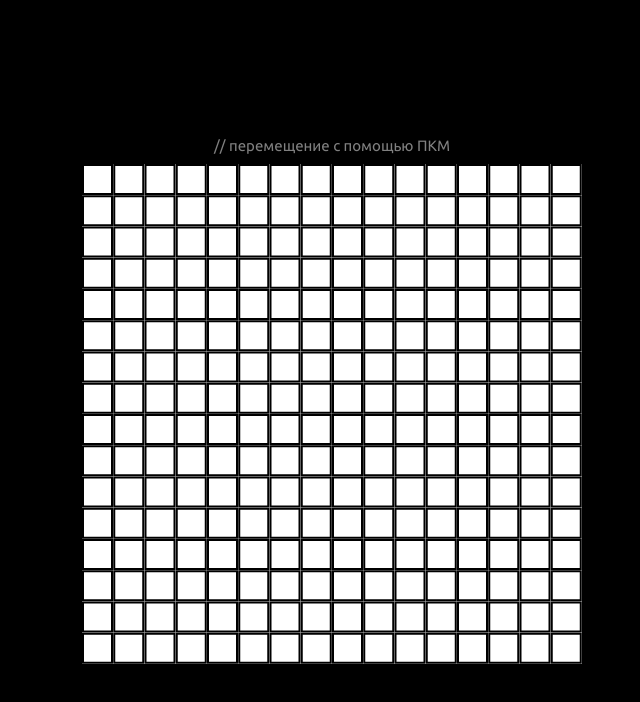
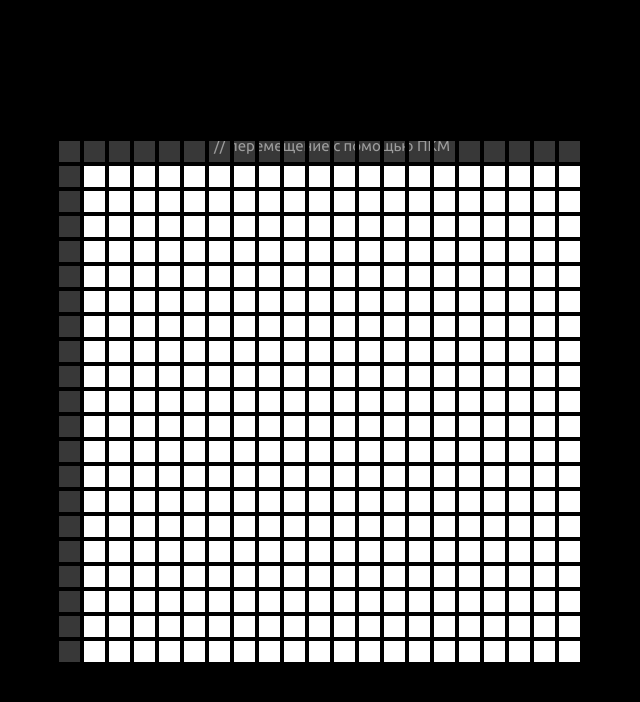
Before and after one commit to Volshebnik09/react-app, a React (Create React App) app: page / in a window 1280 px wide. Shown: the top 702 px of the page, without its empty margins (308-948 px from the left). Built offline with nearby package versions, Linux system fonts and the light colour scheme.

Commit message:
Render and MVVM update

```diff
--- /dev/null
+++ b/src/components/Cell/Cell.tsx
@@ -0,0 +1,24 @@
+import { CellProps} from "../../Types/Game"
+import { getCellsSize} from "../gameModel"
+
+function Cell({x,y,symbol,onClick}:CellProps){
+
+    return (
+      <div
+        onClick={onClick}
+        style={{
+          width: getCellsSize(),
+          height: getCellsSize(),
+          position: "absolute",
+          fontSize: getCellsSize(),
+          transform: `translate(${x * getCellsSize()}px,${
+            y * getCellsSize()
+          }px)`,
+        }}
+        className={"cell"}
+      >
+        {symbol}
+      </div>
+    );
+}
+export default Cell
--- a/src/components/Game/Game.tsx
+++ b/src/components/Game/Game.tsx
@@ -1,74 +1,19 @@
 import  {useRef} from 'react';
 import GameOS from "../gameOS/GameOS";
 import {GameProps} from "../../Types/Game";
-
+import {changePlayer, setPlayers} from "../playersModel"
+import { setCellsPerWidth, setGameSize, setToWin } from '../gameModel';
 
 function Game({width,height,cellsPerWidth,players,toWin}:GameProps) {
-    let cellsSize = width/cellsPerWidth
-    let currentPlayerId = 0
     const game = useRef(null);
 
-    const changePlayer = ()=>{
-        if (currentPlayerId >= players.length -1){
-            currentPlayerId = 0
-        } else {
-            currentPlayerId++
-        }
-    }
+    setPlayers(players);
+    changePlayer();
 
-    const getCurrentPlayer = ()=>{
-        return players[currentPlayerId]
-    }
+    setGameSize(width,height);
+    setToWin(toWin);
+    setCellsPerWidth(cellsPerWidth);
 
-    function horizontalCheck(x: number, y: number, symbol: string,getSymbolInField:(x:number,y:number)=>string) {
-        // горизонтальная проверка
-
-        let counter = 0;
-        for (let n = -toWin + 1; n < toWin; n++) {
-            if (symbol === getSymbolInField(x - n, y)) {
-                counter++;
-                if (counter === toWin) return true;
-            } else counter = 0;
-        }
-        return false;
-    }
-
-    function verticalCheck(x: number, y: number, symbol: string,getSymbolInField:(x:number,y:number)=>string) {
-        // горизонтальная проверка
-
-        let counter = 0;
-        for (let n = -toWin + 1; n < toWin; n++) {
-            if (symbol === getSymbolInField(x, y - n)) {
-                counter++;
-                if (counter === toWin) return true;
-            } else counter = 0;
-        }
-        return false;
-    }
-
-    function diagCheck(x: number, y: number, symbol: string,getSymbolInField:(x:number,y:number)=>string) {
-        for (let offset = -1; offset <= 1; offset += 2) {
-
-            let counter = 0;
-            for (let n = -toWin + 1; n < toWin; n++) {
-                if (symbol === getSymbolInField(x - n, y - n * offset)) {
-                    counter++;
-                    if (counter === toWin) return true;
-                } else counter = 0;
-            }
-        }
-        return false;
-    }
-
-    function checkWin(x: number, y: number,getSymbolInField:(x:number,y:number)=>string) {
-        let symbol = getSymbolInField(x, y);
-
-        return (
-            horizontalCheck(x, y, symbol,getSymbolInField) ||
-            verticalCheck(x, y, symbol,getSymbolInField) ||
-            diagCheck(x, y, symbol,getSymbolInField)
-        );
-    }
 
     return (
         <div
@@ -79,15 +24,7 @@ function Game({width,height,cellsPerWidth,players,toWin}:GameProps) {
             }}
             className="game">
             <GameOS
-                cellsPerWidth={cellsPerWidth}
-                cellsSize={cellsSize}
-                cellsPerHeight={Math.ceil(height/cellsSize)}
-                fieldHeight={height}
-                fieldWidth={width}
                 game={game}
-                changePlayer={changePlayer}
-                getCurrentPlayer={getCurrentPlayer}
-                checkWin={checkWin}
             />
         </div>
     );
--- /dev/null
+++ b/src/components/gameModel.ts
@@ -0,0 +1,111 @@
+import { Cells } from "../Types/Game";
+
+let gameWidth:number;
+let gameHeight:number;
+
+let toWin:number;
+
+let cellsSize:number;
+
+let cellsPerWidth:number;
+let cellsPerHeight:number;
+
+export function setGameSize(width:number,height:number){
+    gameWidth = width;
+    gameHeight = height;
+}
+
+export function etGameSize(){
+    return {
+        width:gameWidth,
+        height:gameHeight
+    }
+}
+
+export function setToWin(x:number){
+    toWin=x;
+}
+
+export function getToWin(){
+    return toWin
+}
+
+
+export function setCellsPerWidth(x:number){
+    cellsPerWidth=x;
+    cellsSize = gameWidth/cellsPerWidth
+    cellsPerHeight=gameHeight/cellsSize
+}
+
+export function getCellsPerWidth(){
+    return cellsPerWidth
+}
+
+export function getCellsPerHeight(){
+    return cellsPerHeight
+}
+
+export function getCellsSize(){
+    return cellsSize
+}
+
+export function getSymbol(x:number,y:number,cells:Cells):string{
+    return cells[x]?.[y] ?? ''
+}
+
+export function setSymbol(x:number,y:number,symbol:string,cells:Cells,setCells:React.Dispatch<Cells>){
+    if (!cells[x]) cells[x] = {}
+    if (cells[x][y]) return
+    cells[x][y] = symbol
+    setCells({...cells})
+}
+
+function horizontalCheck(x: number, y: number, symbol: string,cells:Cells) {
+    // горизонтальная проверка
+
+    let counter = 0;
+    for (let n = -toWin + 1; n < toWin; n++) {
+        if (symbol === getSymbol(x - n, y,cells)) {
+            counter++;
+            if (counter === toWin) return true;
+        } else counter = 0;
+    }
+    return false;
+}
+
+function verticalCheck(x: number, y: number, symbol: string,cells:Cells) {
+    // горизонтальная проверка
+
+    let counter = 0;
+    for (let n = -toWin + 1; n < toWin; n++) {
+        if (symbol === getSymbol(x, y - n,cells)) {
+            counter++;
+            if (counter === toWin) return true;
+        } else counter = 0;
+    }
+    return false;
+}
+
+function diagCheck(x: number, y: number, symbol: string,cells:Cells) {
+    for (let offset = -1; offset <= 1; offset += 2) {
+
+        let counter = 0;
+        for (let n = -toWin + 1; n < toWin; n++) {
+            if (symbol === getSymbol(x - n, y - n * offset,cells)) {
+                counter++;
+                if (counter === toWin) return true;
+            } else counter = 0;
+        }
+    }
+    return false;
+}
+
+export function checkWin(x: number, y: number,cells:Cells) {
+    let symbol = getSymbol(x, y,cells);
+
+    return (
+        horizontalCheck(x, y, symbol,cells) ||
+        verticalCheck(x, y, symbol,cells) ||
+        diagCheck(x, y, symbol,cells)
+    );
+}
--- a/src/components/gameOS/GameOS.tsx
+++ b/src/components/gameOS/GameOS.tsx
@@ -1,33 +1,46 @@
-import React, {useEffect, useMemo, useState} from 'react';
-import {Cells, GameOSProps} from "../../Types/GameOS";
+import React, {useEffect, useState} from 'react';
+import { Cells, GameOSProps } from '../../Types/Game';
+import Cell from '../Cell/Cell';
+import { checkWin, getCellsPerHeight, getCellsPerWidth, getCellsSize, getSymbol, setSymbol } from '../gameModel';
+import {changePlayer,getCurrentPlayer} from "../playersModel"
+
+function move (x:number,y:number,fieldLock:boolean,cells:Cells,setFieldLock:React.Dispatch<boolean>, setCells:React.Dispatch<Cells>):void{
+    if (fieldLock) return
+    if (getSymbol(x,y,cells)) return
+    setSymbol(x,y,getCurrentPlayer().symbol,cells,setCells)
+    changePlayer()
+    if (checkWin(x,y,cells)) {
+        setFieldLock(true)
+        alert(getCurrentPlayer().name+" win")
+    }
+}
+
+function generateCells(offsetX:number,offsetY:number){
+    let cells:[number,number][]= []
+    for (let x= -1 - offsetX;x<getCellsPerWidth() - offsetX;x++){
+        for (let y = -1 - offsetY;y<getCellsPerHeight() - offsetY;y++){
+            cells.push([x,y])
+        }
+    }
+    return cells
+}
 
 
-function GameOS({cellsSize,cellsPerWidth,cellsPerHeight,game,getCurrentPlayer,changePlayer,checkWin}:GameOSProps) {
+function GameOS({game}:GameOSProps) {
 
     const [cells, setCells] = useState<Cells>({});
     const [OSCoords, setOSCoords] = useState<[number,number]>([0,0]);
     const [fieldLock, setFieldLock] = useState(false);
-    const [offset, setOffset] = useState<[number,number]>([0,0])
-
-    function getSymbol(x:number,y:number):string{
-        return cells[x]?.[y] ?? ''
-    }
-
-    function setSymbol(x:number,y:number,symbol:string){
-        if (!cells[x]) cells[x] = {}
-        if (cells[x][y]) return
-        cells[x][y] = symbol
-        setCells({...cells})
-    }
-
+    const [cellsInView, setCellsInView] = useState<[number,number][]>(generateCells(0,0))
 
     // вешаем перемещение
     useEffect(()=>{
         let isMouseDown = false;
-        let offsetXOld = offset[0];
-        let offsetYOld = offset[1];
+        let offsetXOld = 0;
+        let offsetYOld = 0;
+        let OSCoords = [0,0];
         game.current!.oncontextmenu = () => false;
-        game.current!.addEventListener('mousedown',(e)=>{
+        game.current!.addEventListener('mousedown',(e:MouseEvent)=>{
             if (e.button === 2) {
                 isMouseDown = true
             }
@@ -39,56 +52,16 @@ function GameOS({cellsSize,cellsPerWidth,cellsPerHeight,game,getCurrentPlayer,ch
             if (!isMouseDown) return
             OSCoords[0] += e.movementX
             OSCoords[1] += e.movementY
-            setOSCoords([OSCoords[0],OSCoords[1]])
-            let offsetX = Math.floor(OSCoords[0]/cellsSize)
-            let offsetY = Math.floor(OSCoords[1]/cellsSize)
+            setOSCoords(()=>[OSCoords[0],OSCoords[1]])
+            let offsetX = Math.floor(OSCoords[0]/getCellsSize())
+            let offsetY = Math.floor(OSCoords[1]/getCellsSize())
             if ((offsetX !== offsetXOld) || (offsetY !== offsetYOld)) {
-                setOffset([offsetX, offsetY])
                 offsetXOld = offsetX;
                 offsetYOld = offsetY;
+                setCellsInView(generateCells(offsetX,offsetY))
             }
         })
-    },[])
-
-    function move (x:number,y:number){
-        if (fieldLock) return
-        if (getSymbol(x,y)) return
-        setSymbol(x,y,getCurrentPlayer().symbol)
-        changePlayer()
-        if (checkWin(x,y,getSymbol)) {
-            setFieldLock(true)
-            alert(getCurrentPlayer().name+" win")
-        }
-    }
-    const renderCells = useMemo(()=>{
-        const cellsHTML = []
-        let offsetX = offset[0]
-        let offsetY = offset[1]
-
-        for (let x = -1 - offsetX; x<cellsPerWidth - offsetX;x++){
-            for (let y = -1 - offsetY; y<cellsPerHeight - offsetY;y++){
-                cellsHTML.push(
-                    <div
-                        onClick={()=>{move(x,y)}}
-                        key={x+':'+y}
-                        style={{
-                            width:cellsSize,
-                            height:cellsSize,
-                            position:"absolute",
-                            fontSize:cellsSize,
-                            transform:`translate(${x*cellsSize}px,${y*cellsSize}px)`
-                        }}
-                        className={"cell"}
-                    >
-                        {getSymbol(x,y)}
-                    </div>)
-            }
-        }
-
-
-        return cellsHTML
-    },[offset, cells])
-
+    },[game])
 
     return (
         <div className="gameOS"
@@ -96,7 +69,16 @@ function GameOS({cellsSize,cellsPerWidth,cellsPerHeight,game,getCurrentPlayer,ch
                 transform:`translate(${OSCoords[0]}px,${OSCoords[1]}px)`
             }}
         >
-            {renderCells}
+            {cellsInView.map((coords, index)=>{
+                return <Cell
+
+                key={index}
+                x={coords[0]}
+                y={coords[1]}
+                symbol={getSymbol(coords[0],coords[1],cells)}
+                onClick={()=>move(coords[0],coords[1],fieldLock,cells,setFieldLock,setCells)}
+                />
+            })}
         </div>
     );
 }
--- /dev/null
+++ b/src/components/playersModel.ts
@@ -0,0 +1,18 @@
+import {Player} from "../Types/Game"
+let currentPlayerId = 0
+let players: Player[]
+
+export const changePlayer = ()=>{
+    if (currentPlayerId >= players.length -1){
+        currentPlayerId = 0
+    } else {
+        currentPlayerId++
+    }
+}
+export const getCurrentPlayer = ()=>{
+    return players[currentPlayerId]
+}
+
+export const setPlayers = (pl:Player[]) =>{
+    players = pl
+}
--- a/src/index.css
+++ b/src/index.css
@@ -33,7 +33,7 @@ body {
 }
 .game {
   background: white;
-  overflow: hidden;
+  /* overflow: hidden; */
 }
 
 .gameOS{
--- a/src/index.tsx
+++ b/src/index.tsx
@@ -14,7 +14,7 @@ root.render(
         toWin={3}
         width={500}
         height={500}
-        cellsPerWidth={16}
+        cellsPerWidth={20}
         players={[
             {
                 name:"First player",
```
Also changed, not shown: src/Types/Game.d.ts (+21 -0 lines), src/Types/GameOS.d.ts (deleted, +0 -26 lines).
